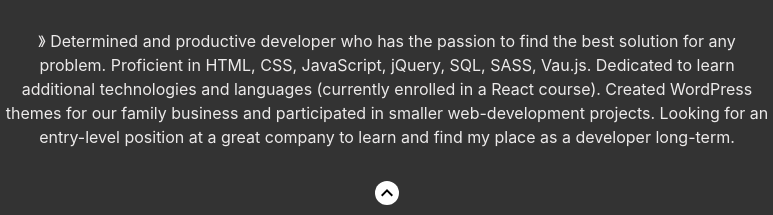
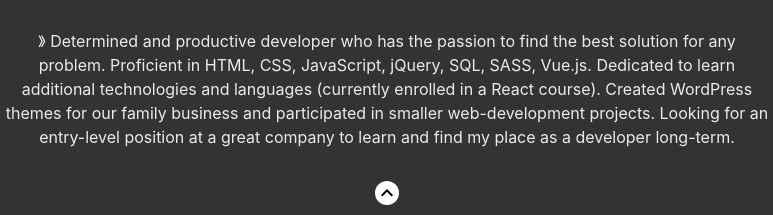
Before and after one commit to micskeil/micskeil_cv, a plain HTML site: page index.html in a window 1280 px wide. Shown: the part 238-453 px from the top of the page, 253-1026 px from the left. Drawn offline with nearby package versions, Linux system fonts and the light colour scheme.

Commit message:
Vau changed to Vue.js

```diff
--- a/index.html
+++ b/index.html
@@ -60,7 +60,7 @@
   <div class="break"></div>
   <div class="container resume-text p-3 text-center">
     》 Determined and productive developer who has the passion to find the best solution for any problem. Proficient in HTML, CSS,
-    JavaScript, jQuery, SQL, SASS, Vau.js. Dedicated to learn additional technologies and  languages (currently enrolled in a React course).
+    JavaScript, jQuery, SQL, SASS, Vue.js. Dedicated to learn additional technologies and  languages (currently enrolled in a React course).
     Created WordPress themes for our family business and participated in smaller web-development projects.
     Looking for an entry-level position at a great company to learn and find my place as a developer long-term.
   </div>
```
